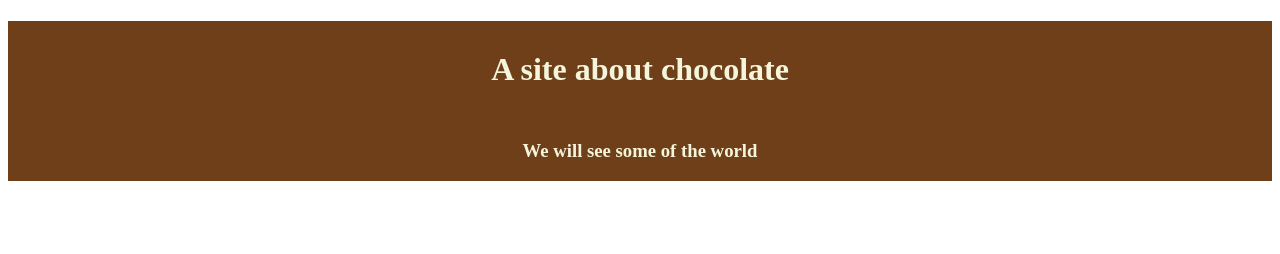
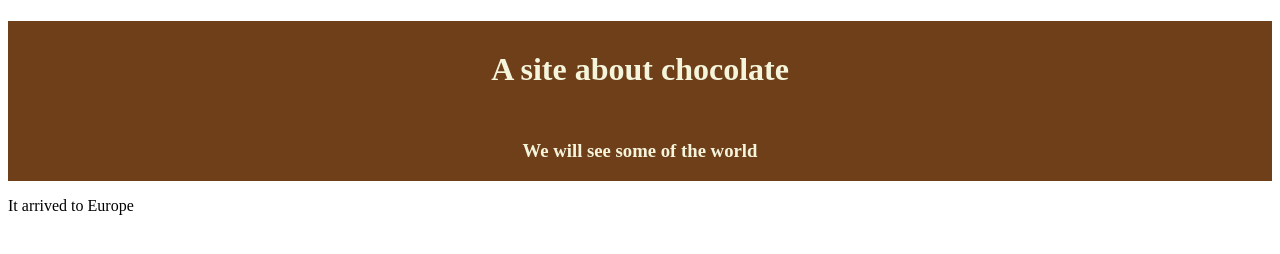
Before and after one commit to Athsof/athanasiosSofourisWEBTest, a plain HTML site: page index.html in a window 1280 px wide. Drawn offline with Linux system fonts and the light colour scheme.

Commit message:
Fourth commit adding paragraph in index.html .

```diff
--- a/index.html
+++ b/index.html
@@ -13,7 +13,7 @@
         <h1>A site about chocolate</h1>
         <h3>We will see some of the world</h3>
     </div>
-
+    <p> It arrived to Europe </p>
 </body>
 
 </html>
```
